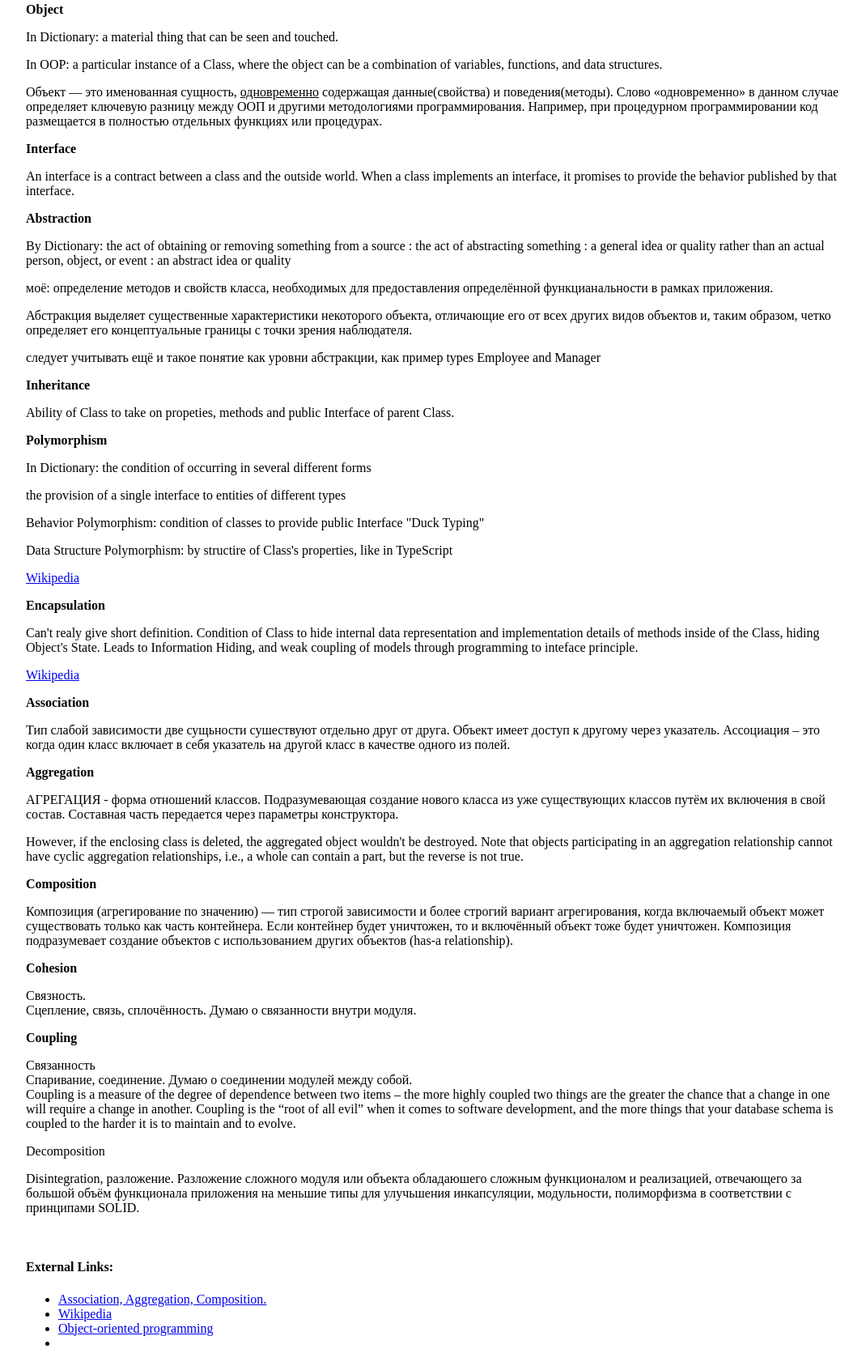
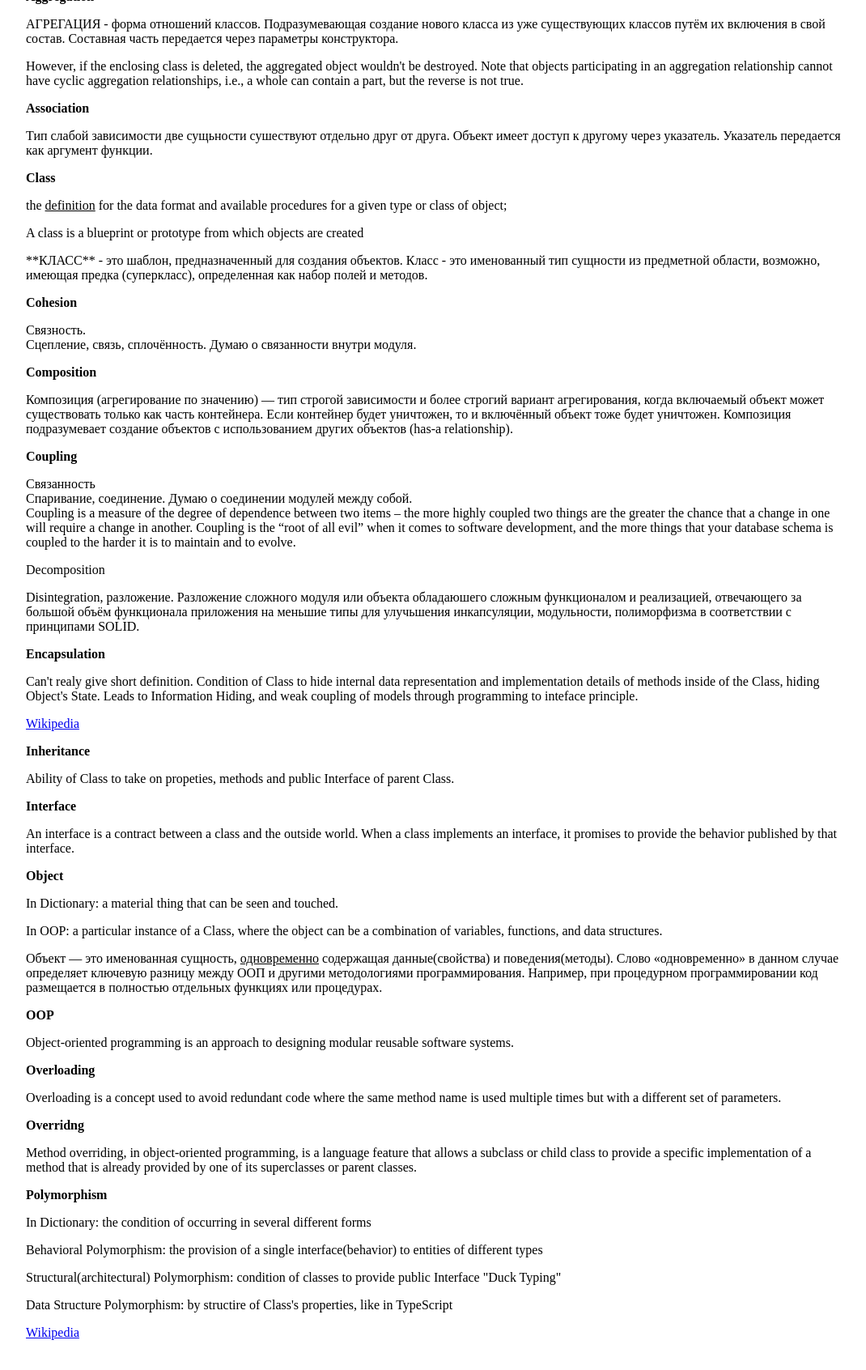
Before and after one commit to zxxz-ru/KnowlegeBase, a plain HTML site: page pages/oop/wortschatz.html in a window 1280 px wide. Shown: the part 227-1919 px from the top of the page at 81% size, without its empty margins (104-1174 px from the left). Drawn offline with Linux system fonts and the light colour scheme.

Commit message:
Refactor wortschaz

```diff
--- a/pages/oop/wortschatz.html
+++ b/pages/oop/wortschatz.html
@@ -6,35 +6,6 @@
 </head>
 <body style="padding: 0 10% 0">
   <div>
-    <b>OOP</b><br/>
-    <p>Object-oriented programming is an approach to designing modular reusable software systems. </p>
-  </div>
-  <div>
-    <b>Class</b><br/>
-    <p>the <u>definition</u> for the data format and available procedures for a given type or class of object;</p>
-    <p>A class is a blueprint or prototype from which objects are created</p>
-    <p>
-**КЛАСС** - это шаблон, предназначенный для создания объектов.
-Класс - это именованный тип сущности из предметной области, возможно, имеющая
-предка (суперкласс), определенная как набор полей и методов.
-    </p>
-  </div>
-  <div>
-    <b id="Object">Object</b><br/>
-    <p>In Dictionary: a material thing that can be seen and touched.</p>
-    <p> In OOP: a particular instance of a Class, where the object can be a combination of variables, functions, and data structures.</p>
-    <p>Объект — это именованная сущность, <u>одновременно</u> содержащая данные(свойства) и поведения(методы).
-Слово «одновременно» в данном случае определяет ключевую разницу между ООП и
-другими методологиями программирования. Например, при процедурном программировании
-код размещается в полностью отдельных функциях или процедурах.</p>
-<p></p>
-
-  </div>
-  <div>
-    <b id="Interface">Interface</b><br/>
-    <p>An interface is a contract between a class and the outside world. When a class implements an interface, it promises to provide the behavior published by that interface.</p>
-  </div>
-  <div>
     <b id="Abstraction">Abstraction</b><br/>
     <p>By Dictionary: the act of obtaining or removing something from a source : the act of abstracting something
 : a general idea or quality rather than an actual person, object, or event : an abstract idea or quality</p>
@@ -42,31 +13,6 @@
 <p>Абстракция выделяет существенные характеристики некоторого объекта, отличающие его от всех других видов объектов и,
   таким образом, четко определяет его концептуальные границы с точки зрения наблюдателя.</p>
 <p>следует учитывать ещё и такое понятие как уровни абстракции, как пример types Employee and Manager</p>
-  </div>
-  <div>
-    <b id="Inheritance">Inheritance</b><br/>
-    <p>Ability of Class to take on propeties, methods and public Interface of parent Class.</p>
-  </div>
-  <div>
-    <b id="Polymorphism">Polymorphism</b><br/>
-    <p>In Dictionary: the condition of occurring in several different forms</p>
-    <p>the provision of a single interface to entities of different types</p>
-    <p>Behavior Polymorphism: condition of classes to provide public Interface "Duck Typing"</p>
-    <p>Data Structure Polymorphism: by structire of Class's properties, like in TypeScript</p>
-    <p><a href="https://en.wikipedia.org/wiki/Polymorphism_(computer_science)" target="_blank">Wikipedia</a></p>
-  </div>
-  <div>
-    <b id="Encapsulation">Encapsulation</b><br/>
-    <p>Can't realy give short definition. Condition of Class to hide internal data representation and implementation
-    details of methods inside of the Class, hiding Object's State. Leads  to Information Hiding, and weak coupling of
-    models through programming to inteface principle.</p>
-    <p><a href="https://en.wikipedia.org/wiki/Encapsulation_(computer_programming)" target="_blank">Wikipedia</a></p>
-  </div>
-  <div>
-    <b id="Association">Association</b><br/>
-    <p>Тип слабой зависимости две сущьности сушествуют отдельно друг от друга. Объект имеет доступ к другому
-    через указатель. Ассоциация – это когда один класс включает в себя указатель на другой класс в качестве одного из
-полей.</p>
   </div>
   <div>
     <b id="Aggregation">Aggregation</b><br/>
@@ -78,6 +24,26 @@ Note that objects participating in an aggregation relationship cannot have cycli
 aggregation relationships, i.e., a whole can contain a part, but the reverse is not true. </p>
   </div>
   <div>
+    <b id="Association">Association</b><br/>
+    <p>Тип слабой зависимости две сущьности сушествуют отдельно друг от друга. Объект имеет доступ к другому
+    через указатель. Указатель передается как аргумент функции.</p>
+  </div>
+  <div>
+    <b id="class">Class</b><br/>
+    <p>the <u>definition</u> for the data format and available procedures for a given type or class of object;</p>
+    <p>A class is a blueprint or prototype from which objects are created</p>
+    <p>
+**КЛАСС** - это шаблон, предназначенный для создания объектов.
+Класс - это именованный тип сущности из предметной области, возможно, имеющая
+предка (суперкласс), определенная как набор полей и методов.
+    </p>
+  </div>
+  <div>
+    <b id="Cohesion">Cohesion</b><br/>
+    <p>Связность.<br/>
+    Сцепление, связь, сплочённость. Думаю о связанности внутри модуля.</p>
+  </div>
+  <div>
     <b id="Composition">Composition</b><br/>
     <p>
 Композиция (агрегирование по значению) — тип строгой зависимости и более строгий вариант агрегирования, когда
@@ -85,11 +51,6 @@ aggregation relationships, i.e., a whole can contain a part, but the reverse is
 Если контейнер будет уничтожен, то и включённый объект тоже будет уничтожен.
 Композиция подразумевает создание объектов с использованием других объектов (has-a relationship).
     </p>
-  </div>
-  <div>
-    <b id="Cohesion">Cohesion</b><br/>
-    <p>Связность.<br/>
-    Сцепление, связь, сплочённость. Думаю о связанности внутри модуля.</p>
   </div>
   <div>
     <b id="Coupling">Coupling</b><br/>
@@ -107,6 +68,51 @@ aggregation relationships, i.e., a whole can contain a part, but the reverse is
     отвечающего за большой объём функционала приложения на меньшие типы для улучьшения инкапсуляции, модульности, полиморфизма
     в соответствии с принципами SOLID.</p>
   </div>
+  <div>
+    <b id="Encapsulation">Encapsulation</b><br/>
+    <p>Can't realy give short definition. Condition of Class to hide internal data representation and implementation
+    details of methods inside of the Class, hiding Object's State. Leads  to Information Hiding, and weak coupling of
+    models through programming to inteface principle.</p>
+    <p><a href="https://en.wikipedia.org/wiki/Encapsulation_(computer_programming)" target="_blank">Wikipedia</a></p>
+  </div>
+  <div>
+    <b id="Inheritance">Inheritance</b><br/>
+    <p>Ability of Class to take on propeties, methods and public Interface of parent Class.</p>
+  </div>
+  <div>
+    <b id="Interface">Interface</b><br/>
+    <p>An interface is a contract between a class and the outside world. When a class implements an interface, it promises to provide the behavior published
+      by that interface.</p>
+  </div>
+  <div>
+    <b id="Object">Object</b><br/>
+    <p>In Dictionary: a material thing that can be seen and touched.</p>
+    <p> In OOP: a particular instance of a Class, where the object can be a combination of variables, functions, and data structures.</p>
+    <p>Объект — это именованная сущность, <u>одновременно</u> содержащая данные(свойства) и поведения(методы).
+Слово «одновременно» в данном случае определяет ключевую разницу между ООП и
+другими методологиями программирования. Например, при процедурном программировании
+код размещается в полностью отдельных функциях или процедурах.</p>
+<p></p>
+  </div>
+  <div>
+    <b id="oop">OOP</b><br/>
+    <p>Object-oriented programming is an approach to designing modular reusable software systems. </p>
+  </div>
+  <div><b id="overloading">Overloading</b><br/>
+  <p>Overloading is a concept used to avoid redundant code where the same method name is used multiple times but with a different set of parameters. </p>
+  </div>
+  <div><b id="overridng">Overridng</b><br/>
+  <p>Method overriding, in object-oriented programming, is a language feature that allows a subclass or child class to
+    provide a specific implementation of a method that is already provided by one of its superclasses or parent classes. </p>
+  </div>
+  <div>
+    <b id="Polymorphism">Polymorphism</b><br/>
+    <p>In Dictionary: the condition of occurring in several different forms</p>
+    <p>Behavioral Polymorphism: the provision of a single interface(behavior) to entities of different types</p>
+    <p>Structural(architectural) Polymorphism: condition of classes to provide public Interface "Duck Typing"</p>
+    <p>Data Structure Polymorphism: by structire of Class's properties, like in TypeScript</p>
+    <p><a href="https://en.wikipedia.org/wiki/Polymorphism_(computer_science)" target="_blank">Wikipedia</a></p>
+  </div>
 
   <div>
     <b id=""></b><br/>
```
